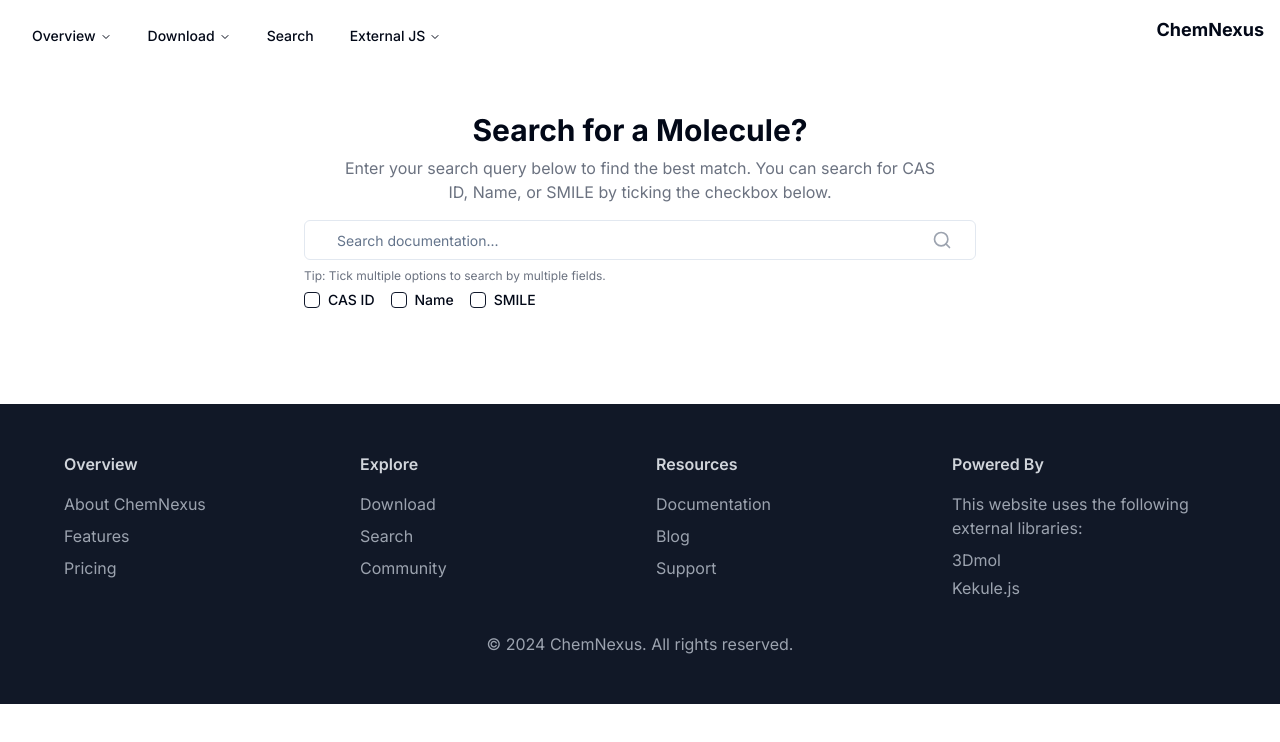
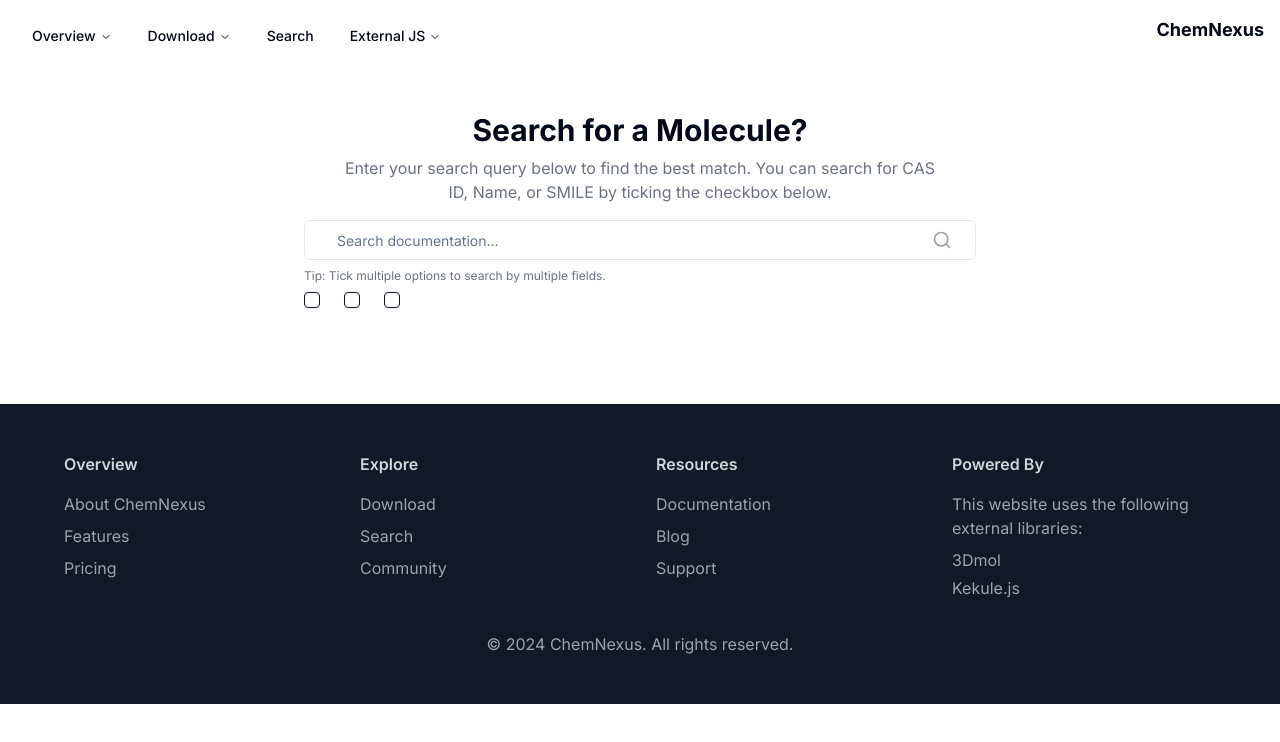
Before and after one commit to ukeSJTU/clc-db-frontend, a Next.js app: page /search in a window 1280 px wide. Shown: the top 742 px of the page. Built offline with nearby package versions, Linux system fonts and the light colour scheme.

Commit message:
feat(search): :sparkles: add callback func for search option to setup dynamic search url

```diff
--- a/components/searchpage/option.tsx
+++ b/components/searchpage/option.tsx
@@ -3,15 +3,31 @@ import { Checkbox } from "@/components/ui/checkbox";
 import { Label } from "@/components/ui/label";
 
 interface SearchOptionProps {
-    name: string;
+    displayName: string;
+    searchName: string;
+    isChecked: boolean;
+    onChange: (name: string) => void;
     icon?: string;
 }
 
-const SearchOption: React.FC<SearchOptionProps> = ({ name, icon }) => {
+const SearchOption: React.FC<SearchOptionProps> = ({
+    displayName,
+    searchName,
+    isChecked,
+    onChange,
+}) => {
+    const handleChange = (checked: boolean) => {
+        onChange(searchName);
+    };
+
     return (
         <div className="flex items-center gap-2">
-            <Checkbox id={name} />
-            <Label htmlFor={name}>{name}</Label>
+            <Checkbox
+                id={searchName}
+                checked={isChecked}
+                onCheckedChange={handleChange}
+            />
+            <Label htmlFor={searchName}>{displayName}</Label>
 
             {/* {icon && <img src={icon} alt={name} />} */}
         </div>
```
